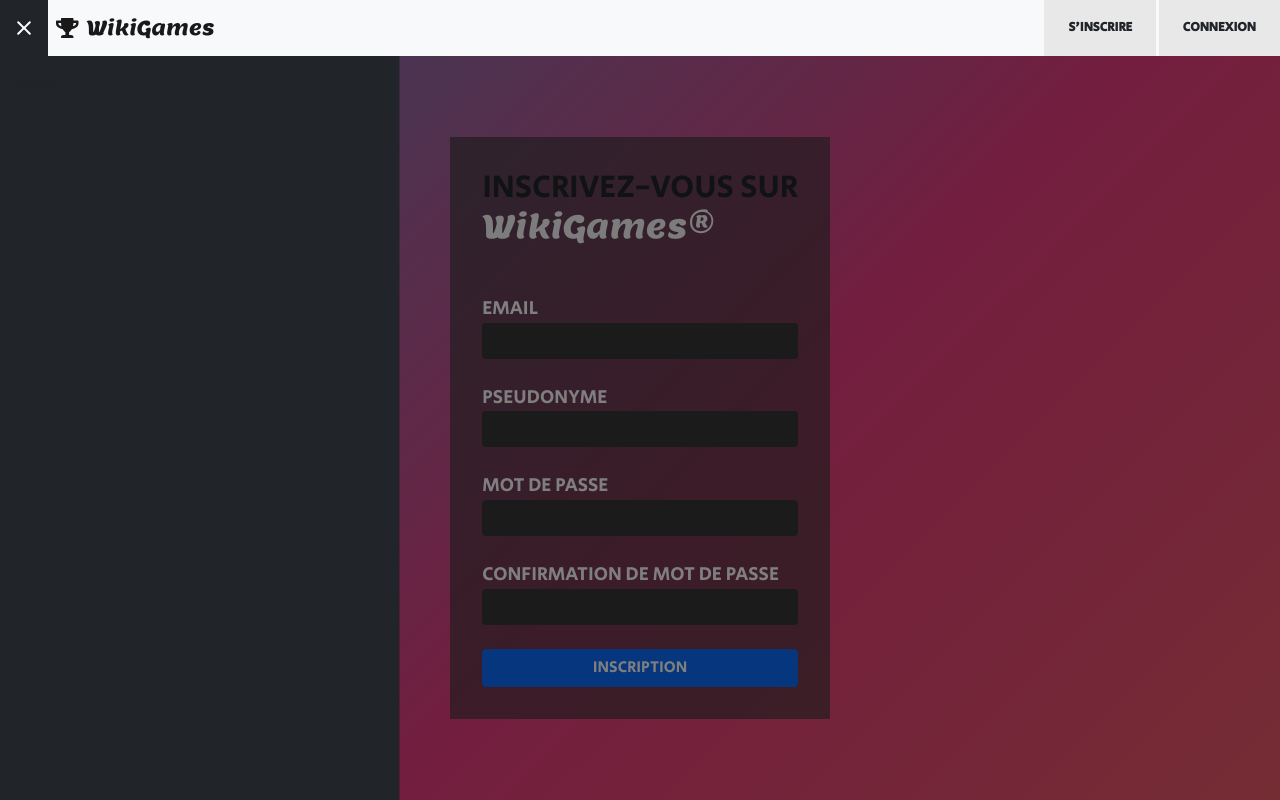
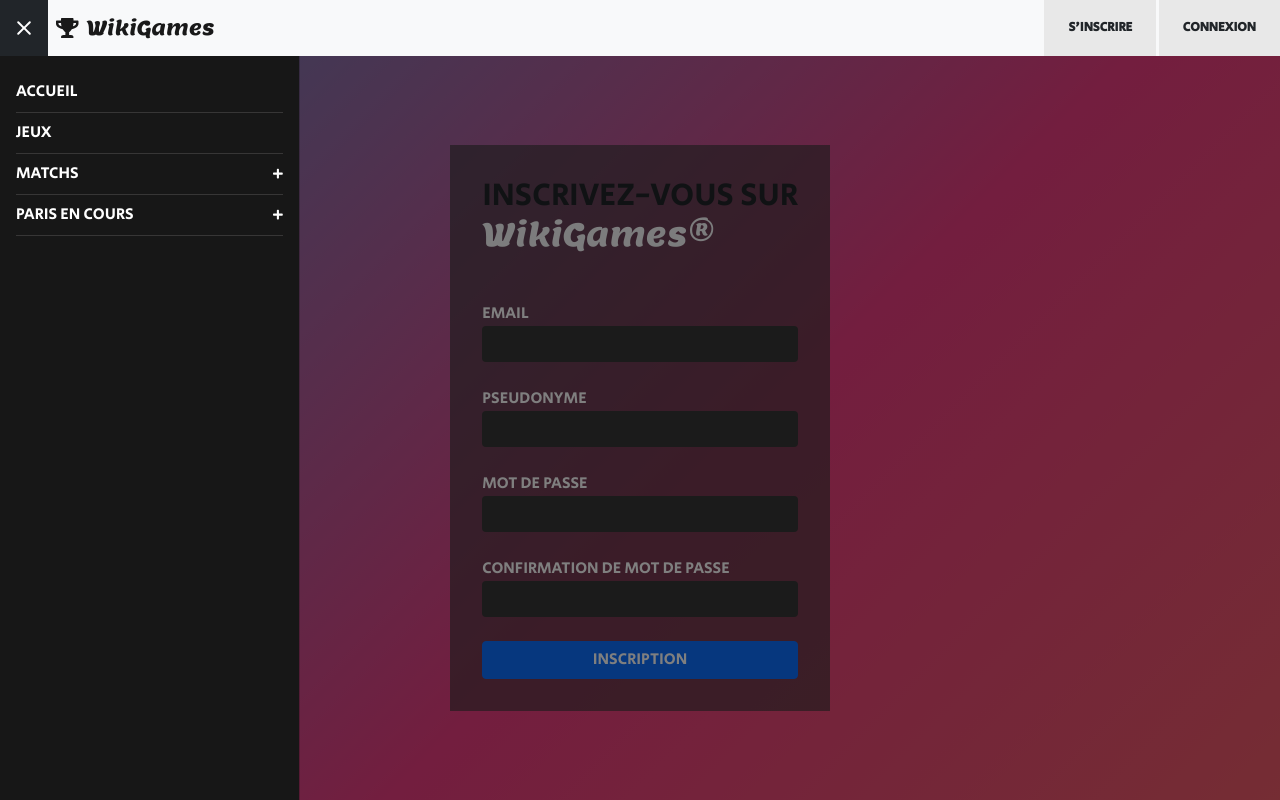
Before and after one commit to Spacelocust/wiki-games, a React (Create React App) app in the folder client/: page /register in a window 1280 px wide. Both pictures are taken after a click on the link 24 px from the left and 28 px from the top of the page. Built offline with nearby package versions, Linux system fonts and the light colour scheme; a web font is replaced by a local one.

Commit message:
client:navigation[Navbar](add NavMenu & NavMenuLink)

```diff
--- a/client/src/Components/AuthComponents/Auth/Register.jsx
+++ b/client/src/Components/AuthComponents/Auth/Register.jsx
@@ -3,6 +3,7 @@ import { Formik, Form, Field } from 'formik';
 import * as Yup from 'yup';
 import Button from "react-bootstrap/Button";
 import { createUseStyles } from 'react-jss';
+import { motion } from 'framer-motion';
 
 import ContainerComponent from "../../GeneralComponents/ContainerComponent/ContainerComponent";
 
@@ -21,9 +22,35 @@ const RegisterSchema = Yup.object().shape({
 function Register() {
     const classes = useStyles();
 
+    const container = {
+        hidden: { opacity: 1, scale: 0 },
+        visible: {
+            opacity: 1,
+            scale: 1,
+            transition: {
+                delayChildren: 0.3,
+                staggerChildren: 0.2,
+            }
+        },
+        exit: {
+            opacity: 1,
+            scale: 0,
+            transition: {
+                delayChildren: 0.3,
+                staggerChildren: 0.2,
+            }
+        }
+    };
+
     return (
         <ContainerComponent>
-            <div className='d-flex justify-content-center align-items-center h-100'>
+            <motion.div
+                className='d-flex justify-content-center align-items-center h-100'
+                variants={container}
+                initial="hidden"
+                animate="visible"
+                exit="exit"
+            >
                 <Formik
                     initialValues={{
                         email: '',
@@ -38,34 +65,34 @@ function Register() {
                     {formik => (<>
                         <Form onSubmit={formik.handleSubmit} className={classes.form}>
                             <h2 className="d-flex flex-column mb-5">
-                                <span className="font-secular text-uppercase">Inscrivez-vous sur</span>
+                                <span className="font-secular-uppercase text-medium">Inscrivez-vous sur</span>
                                 <span className="text-light font-lemon">WikiGames&#174;</span>
                             </h2>
                             <div className="form-group mb-4">
                                 <label htmlFor="email"
-                                       className={`text-uppercase font-secular ${classes.labelField}`}>Email</label>
+                                       className={`font-secular-uppercase text-medium ${classes.labelField}`}>Email</label>
                                 <Field name="email" type="email" className={`form-control ${classes.field}`}/>
                             </div>
                             <div className="form-group mb-4">
                                 <label htmlFor="username"
-                                       className={`text-uppercase font-secular ${classes.labelField}`}>Pseudonyme</label>
+                                       className={`font-secular-uppercase text-medium ${classes.labelField}`}>Pseudonyme</label>
                                 <Field name="username" type="text" className={`form-control ${classes.field}`}/>
                             </div>
                             <div className="form-group mb-4">
-                                <label htmlFor="email" className={`text-uppercase font-secular ${classes.labelField}`}>mot
+                                <label htmlFor="email" className={`font-secular-uppercase text-mediumr ${classes.labelField}`}>mot
                                     de passe</label>
                                 <Field name="password" type="password" className={`form-control ${classes.field}`}/>
                             </div>
                             <div className="form-group mb-4">
-                                <label htmlFor="email" className={`text-uppercase font-secular ${classes.labelField}`}>Confirmation
+                                <label htmlFor="email" className={`font-secular-uppercase text-medium ${classes.labelField}`}>Confirmation
                                     de mot de passe</label>
                                 <Field name="password" type="password" className={`form-control ${classes.field}`}/>
                             </div>
-                            <Button className={`${classes.button} text-uppercase font-secular`}>Inscription</Button>
+                            <Button className={`font-secular-uppercase text-medium ${classes.button}`}>Inscription</Button>
                         </Form>
                     </>)}
                 </Formik>
-            </div>
+            </motion.div>
         </ContainerComponent>
     );
 }
@@ -88,7 +115,6 @@ const useStyles = createUseStyles({
         }
     },
     labelField: {
-        fontSize: '1.2rem',
         color: '#fff',
     },
     button: {
--- a/client/src/Components/GamesComponents/Games/Games.jsx
+++ b/client/src/Components/GamesComponents/Games/Games.jsx
@@ -5,6 +5,7 @@ import { motion } from "framer-motion";
 
 import { listGames } from "../Selector/GamesSelector";
 import Card from "../../GeneralComponents/Cards/Card";
+import ContainerComponent from "../../GeneralComponents/ContainerComponent/ContainerComponent";
 
 function Games() {
     const [currentListGames, setCurrentListGames] = useRecoilState(listGames);
@@ -41,7 +42,7 @@ function Games() {
     }, []);
 
     return (
-        <>
+        <ContainerComponent>
             <motion.div
                 className="container mt-5 d-flex flex-wrap justify-content-center"
                 variants={container}
@@ -53,7 +54,7 @@ function Games() {
                     <Card key={game.id} url={game.img_url} name={game.name} id={game.id}/>
                 ))}
             </motion.div>
-        </>
+        </ContainerComponent>
     );
 }
 
--- a/client/src/Components/GeneralComponents/Cards/Card.jsx
+++ b/client/src/Components/GeneralComponents/Cards/Card.jsx
@@ -18,7 +18,6 @@ function Card({ url, name, id = null }) {
             opacity: 0,
         }
     };
-
 
     return (
         <Link to={`${pathname}/${id}`} className={classes.link}>
--- a/client/src/Components/GeneralComponents/OffcanvasMenuComponent/OffcanvasMenu.jsx
+++ b/client/src/Components/GeneralComponents/OffcanvasMenuComponent/OffcanvasMenu.jsx
@@ -1,9 +1,9 @@
 import React from 'react';
 import Offcanvas from "react-bootstrap/Offcanvas";
 
-function OffcanvasMenu({ show, closeCallback, variants = 'bg-dark', position = 'start', children }) {
+function OffcanvasMenu({ show, closeCallback, position = 'start', children }) {
     return (
-        <Offcanvas className={variants} show={show} onHide={closeCallback} placement={position} scroll style={{ paddingTop: '3.5rem' }}>
+        <Offcanvas show={show} onHide={closeCallback} placement={position} scroll style={{ paddingTop: '3.5rem', backgroundColor: '#171717' }}>
             <Offcanvas.Body>
                 {children}
             </Offcanvas.Body>
--- a/client/src/Components/GeneralComponents/OffcanvasMenuComponent/OffcanvasMenu.scss
+++ b/client/src/Components/GeneralComponents/OffcanvasMenuComponent/OffcanvasMenu.scss
@@ -3,4 +3,5 @@
 }
 .offcanvas {
   z-index: 1025!important;
+  width: 300px!important;
 }
--- /dev/null
+++ b/client/src/Components/GeneralComponents/Wrapper/WrapperSize.jsx
@@ -0,0 +1,11 @@
+import React from 'react';
+
+function WrapperSize({ children }) {
+    return (
+        <div style={{fontSize: '0.9em'}}>
+            {children}
+        </div>
+    );
+}
+
+export default WrapperSize;
--- /dev/null
+++ b/client/src/Components/NavbarComponents/NavMenu/NavMenu.jsx
@@ -0,0 +1,31 @@
+import React from 'react';
+import NavMenuLink from "./NavMenuLink";
+import WrapperSize from "../../GeneralComponents/Wrapper/WrapperSize";
+
+function NavMenu() {
+    return (
+        <div>
+            <ul>
+                <NavMenuLink colorHover='#ee7752' text='Accueil' to='/'/>
+                <NavMenuLink colorHover='#e73c7e' text='Jeux' to='/games'/>
+                <NavMenuLink colorHover='#23a6d5' text='Matchs'>
+                    <WrapperSize>
+                        <NavMenuLink colorHover='#23a6d5' text='skti'>
+                            <WrapperSize>
+                                <NavMenuLink colorHover='#23a6d5' text='skti'/>
+                                <NavMenuLink colorHover='#23a6d5' text='skti'/>
+                                <NavMenuLink colorHover='#23a6d5' text='skti'/>
+                                <NavMenuLink colorHover='#23a6d5' text='skti'/>
+                            </WrapperSize>
+                        </NavMenuLink>
+                        <NavMenuLink colorHover='#23a6d5' text='mvp'/>
+                        <NavMenuLink colorHover='#23a6d5' text='omega'/>
+                    </WrapperSize>
+                </NavMenuLink>
+                <NavMenuLink colorHover='#23d5ab' text='Paris en cours'>Paris en cours</NavMenuLink>
+            </ul>
+        </div>
+);
+}
+
+export default NavMenu;
--- /dev/null
+++ b/client/src/Components/NavbarComponents/NavMenu/NavMenuLink.jsx
@@ -0,0 +1,64 @@
+import React, { useState } from 'react';
+import { createUseStyles } from "react-jss";
+import { Collapse } from "react-bootstrap";
+import { LinkContainer } from 'react-router-bootstrap';
+import { faPlus, faMinus } from "@fortawesome/free-solid-svg-icons";
+import { FontAwesomeIcon as IconSetter } from "@fortawesome/react-fontawesome";
+
+function NavMenuLink({ children, colorHover, text, to = '/' }) {
+    const [open, setOpen] = useState(false);
+
+    const useStyles = createUseStyles({
+        container: {
+            display: 'flex',
+            justifyContent: 'space-between',
+            alignItems: 'center',
+            borderBottom: '1px solid #373636',
+            padding: '0.5rem 0',
+        },
+        link: {
+            cursor: 'pointer',
+            color: '#fff',
+            '&:hover': {
+                color: colorHover,
+                transition: 'color 0.5s linear',
+            }
+        },
+        linkChildren: {
+            marginLeft: '0.7rem',
+        },
+        icon: {
+            fontSize: '0.7rem',
+            cursor: 'pointer',
+            color: '#fff',
+            '&:hover': {
+                color: colorHover,
+                transition: 'color 0.5s linear',
+            }
+        }
+    });
+
+    const classes = useStyles();
+
+    return (
+        <>
+            <div className={classes.container}>
+                <LinkContainer to={to}>
+                    <li className={`font-secular-uppercase ${classes.link}`}>{text}</li>
+                </LinkContainer>
+                {children && <IconSetter icon={open ? faMinus : faPlus} className={classes.icon}
+                                         onClick={() => setOpen(!open)}/>}
+            </div>
+
+            {children && <Collapse in={open}>
+                <div className={classes.linkChildren}>
+                    <ul>
+                        {children}
+                    </ul>
+                </div>
+            </Collapse>}
+        </>
+    );
+}
+
+export default NavMenuLink;
--- a/client/src/Components/NavbarComponents/Navbar/NavBar.jsx
+++ b/client/src/Components/NavbarComponents/Navbar/NavBar.jsx
@@ -1,10 +1,12 @@
-import React, { useState } from 'react';
-import { Navbar } from 'react-bootstrap';
+import React, { useEffect, useState } from 'react';
+import Navbar from 'react-bootstrap/Navbar';
 import { faTrophy } from "@fortawesome/free-solid-svg-icons";
 import { FontAwesomeIcon as IconSetter } from "@fortawesome/react-fontawesome";
+import LinkContainer from 'react-router-bootstrap/LinkContainer';
 
 import OffcanvasMenu from "../../GeneralComponents/OffcanvasMenuComponent/OffcanvasMenu";
 import NavButton from "../../GeneralComponents/Buttons/NavButtonComponent/NavButton";
+import NavMenu from "../NavMenu/NavMenu";
 import NavButtonLabel from "../../GeneralComponents/Buttons/NavButtonComponent/NavButtonLabel";
 import Login from "../../AuthComponents/Auth/Login";
 
@@ -25,15 +27,16 @@ function NavBar() {
         onCloseMenu();
     };
 
-
     return (
         <>
             <Navbar bg="light" variant="light" fixed="top">
                 <NavButton showState={showMenu} onClick={onShowMenu}/>
-                <Navbar.Brand className='font-lemon'>
-                    <IconSetter icon={faTrophy} className='mx-2'/>
-                    WikiGames
-                </Navbar.Brand>
+                <LinkContainer to='/'>
+                    <Navbar.Brand className='font-lemon'>
+                        <IconSetter icon={faTrophy} className='mx-2'/>
+                        WikiGames
+                    </Navbar.Brand>
+                </LinkContainer>
                 <div className='d-flex justify-content-end w-100 h-100'>
                     <NavButtonLabel label="s'inscrire" link='/register'/>
                     <NavButtonLabel label="connexion" onClick={onShowLogin}/>
@@ -43,7 +46,7 @@ function NavBar() {
                 <Login />
             </OffcanvasMenu>
             <OffcanvasMenu show={showMenu} closeCallback={onCloseMenu}>
-                <div>menu</div>
+                <NavMenu />
             </OffcanvasMenu>
         </>
     );
--- a/client/src/Route/AnimatedRoutes.jsx
+++ b/client/src/Route/AnimatedRoutes.jsx
@@ -6,7 +6,6 @@ import { AnimatePresence } from "framer-motion";
 import Home from "../Components/Home/Home";
 import Games from "../Components/GamesComponents/Games/Games";
 import Game from "../Components/GamesComponents/Games/Game/Game";
-import Auth from "../Components/AuthComponents/Auth/Auth";
 import Register from "../Components/AuthComponents/Auth/Register";
 
 function AnimatedRoutes() {
@@ -17,10 +16,9 @@ function AnimatedRoutes() {
             <Routes location={location} key={location.pathname}>
                 <Route path="/" element={<Home/>}>
                     <Route path="/register" element={<Register />}/>
-                    <Route path="/home/games" element={<Games/>}/>
-                    <Route path="/home/games/:id" element={<Game/>}/>
+                    <Route path="/games" element={<Games/>}/>
+                    <Route path="/games/:id" element={<Game/>}/>
                 </Route>
-                <Route path="/auth" element={<Auth/>}/>
             </Routes>
         </AnimatePresence>
     );
--- a/client/src/index.scss
+++ b/client/src/index.scss
@@ -36,8 +36,32 @@ a {
   cursor: pointer;
 }
 
+ul {
+  padding: 0;
+}
+
+li {
+  list-style: none;
+}
+
+.font {
+  &-small {
+    font-size: 1rem;
+  }
+  &-medium {
+    font-size: 1.2rem;
+  }
+  &-large {
+    font-size: 1.5rem;
+  }
+}
+
 .font-secular {
   font-family: 'Secular One', sans-serif;
+  &-uppercase {
+    text-transform: uppercase;
+    font-family: 'Secular One', sans-serif;
+  }
 }
 
 .font-lemon {
```
Also changed, not shown: 2 other files (tests, documents, lock files or other folders).
